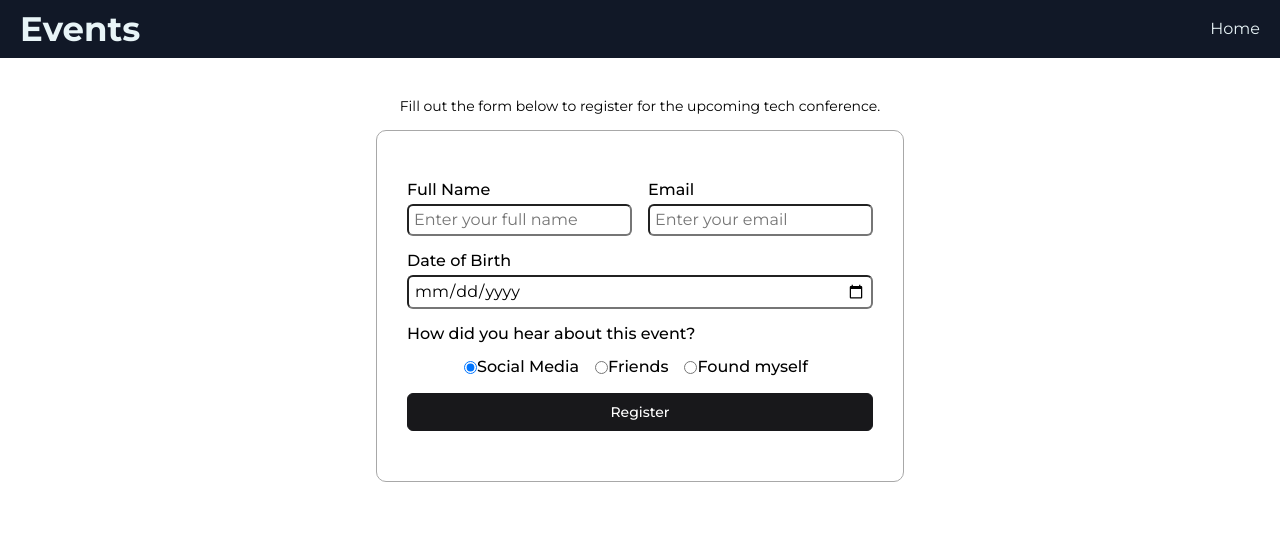
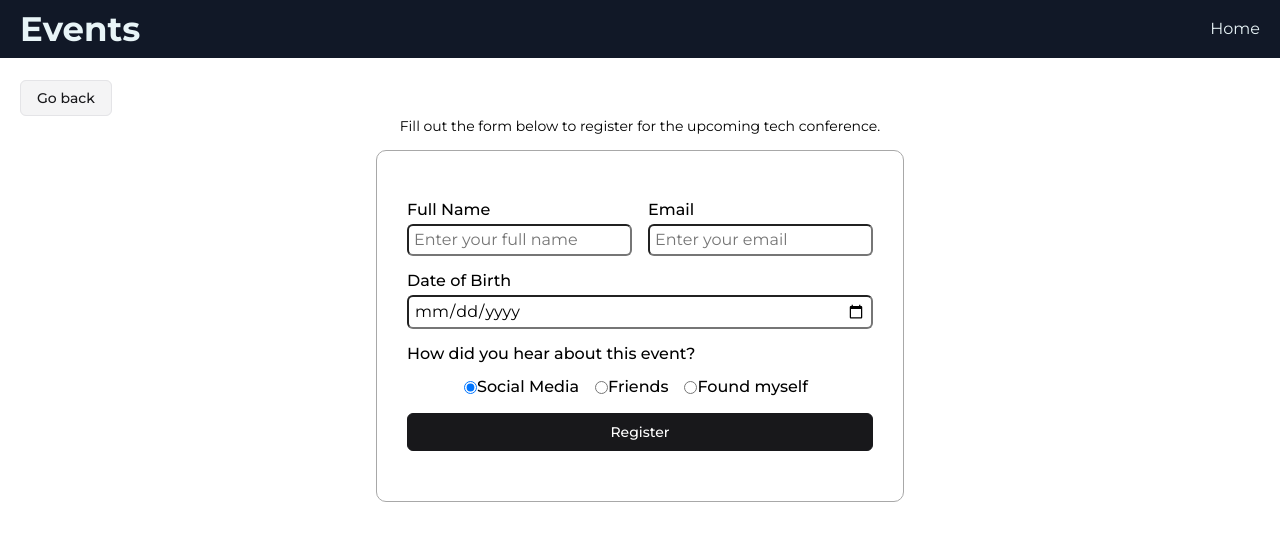
Before and after one commit to ToyEye/eliftech-event-front, a React (Vite) app: page /event/1/register in a window 1280 px wide. Shown: the top 540 px of the page. Built offline with nearby package versions, Linux system fonts and the light colour scheme; no server answers.

Commit message:
add go back

```diff
--- a/src/components/Form/Form.jsx
+++ b/src/components/Form/Form.jsx
@@ -1,6 +1,6 @@
 import { useEffect, useState } from "react";
 import { useFormik } from "formik";
-import { useParams } from "react-router-dom";
+import { useNavigate, useParams } from "react-router-dom";
 
 import Heading from "../Heading/Heading";
 import Button from "../Button/Button";
@@ -17,6 +17,7 @@ const Form = () => {
   const [loading, setLoading] = useState(true);
 
   const { id } = useParams();
+  const navigate = useNavigate();
 
   useEffect(() => {
     if (!id) return;
@@ -45,7 +46,7 @@ const Form = () => {
     validationSchema,
     onSubmit: async (values, { resetForm }) => {
       await addForEvent(id, values);
-
+      navigate(`/event/${id}`);
       resetForm();
     },
   });
--- /dev/null
+++ b/src/components/GoBackBtn/GoBackBtn.jsx
@@ -0,0 +1,11 @@
+import Button from "../Button/Button";
+
+const GoBackBtn = () => {
+  return (
+    <div>
+      <Button path="/" text="Go back" type="outline" />
+    </div>
+  );
+};
+
+export default GoBackBtn;
--- a/src/pages/Event.jsx
+++ b/src/pages/Event.jsx
@@ -9,6 +9,7 @@ import Filter from "../components/Filter/Filter";
 
 import { getEventParticipants } from "../service/api";
 import Diagram from "../components/Diagram/Diagram";
+import GoBackBtn from "../components/GoBackBtn/GoBackBtn";
 
 const Event = () => {
   const [participants, setParticipants] = useState([]);
@@ -49,6 +50,7 @@ const Event = () => {
 
   return (
     <Section>
+      <GoBackBtn />
       {participants.length > 0 && (
         <>
           <Filter onChange={onChange} />
--- a/src/pages/Register.jsx
+++ b/src/pages/Register.jsx
@@ -1,9 +1,11 @@
 import Form from "../components/Form/Form";
+import GoBackBtn from "../components/GoBackBtn/GoBackBtn";
 import Section from "../components/Section/Section";
 
 const Register = () => {
   return (
     <Section>
+      <GoBackBtn />
       <Form />
     </Section>
   );
--- a/src/validSchema/addToEvent.js
+++ b/src/validSchema/addToEvent.js
@@ -5,7 +5,9 @@ export const addToEventSchema = Yup.object().shape({
     .matches(/^[a-zA-Z]+ [a-zA-Z]+$/, "You must enter Full name")
     .required("Please enter your full name"),
   email: Yup.string().email().required(),
-  dateOfBirth: Yup.date().required("Please enter your date of birth"),
+  dateOfBirth: Yup.date()
+    .max(new Date(), "Date of birth cannot be in the future")
+    .required("Please enter your date of birth"),
   source: Yup.string()
     .oneOf(
       ["social media", "friends", "found myself"],
```
